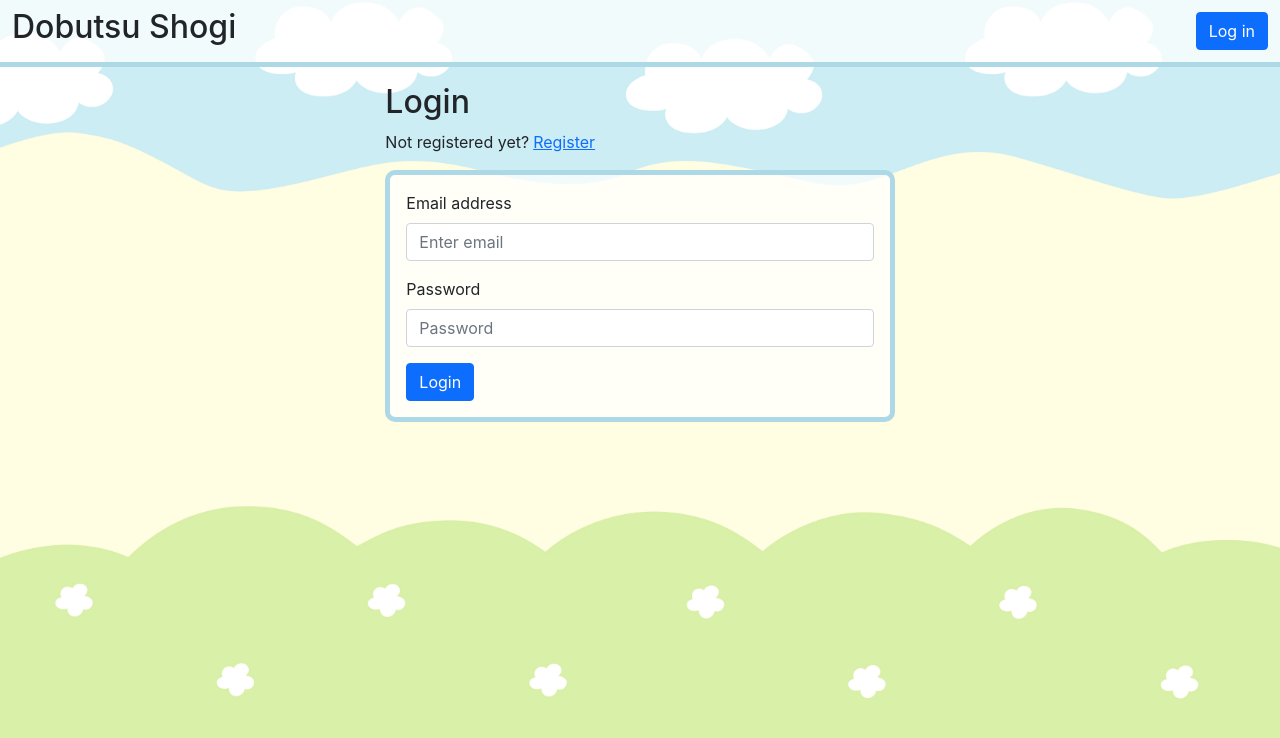
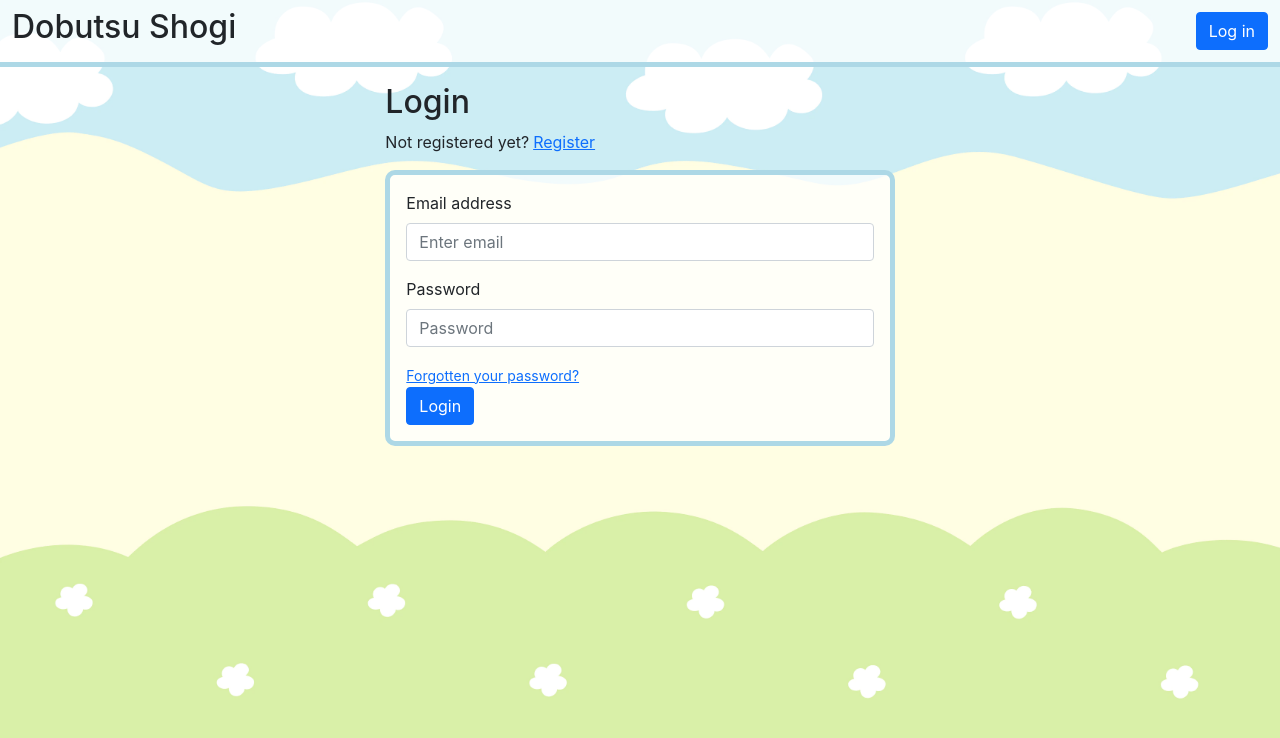
Before and after one commit to ivanburda1986/dobutsu-shogi, a React (Create React App) app: page /login in a window 1280 px wide. Shown: the top 738 px of the page. Built offline with nearby package versions, Linux system fonts and the light colour scheme.

Commit message:
pass reset

```diff
--- a/src/LoginScreen/LoginScreen.tsx
+++ b/src/LoginScreen/LoginScreen.tsx
@@ -24,6 +24,11 @@ export const LoginScreen: React.FC = () => {
               <Form.Label>Password</Form.Label>
               <Form.Control type="password" placeholder="Password" />
             </Form.Group>
+            <div>
+              <a href="#" className="small mb-2">
+                Forgotten your password?
+              </a>
+            </div>
             <Button variant="primary" type="submit">
               Login
             </Button>
```
